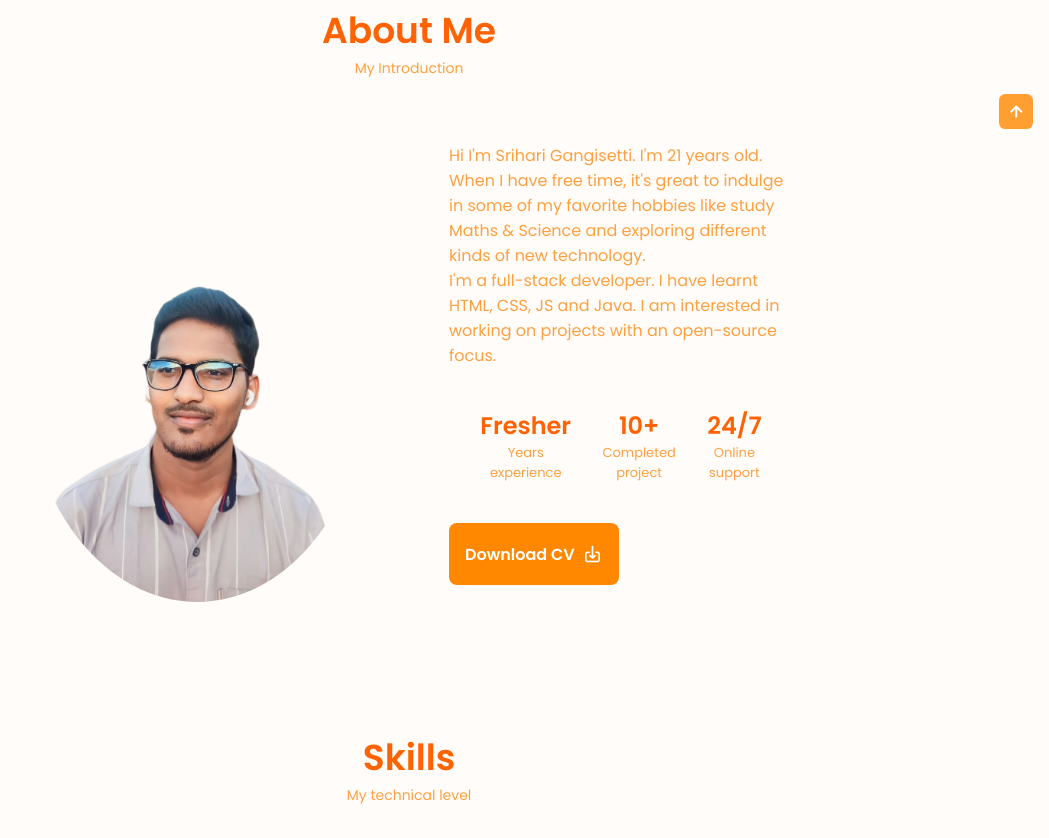
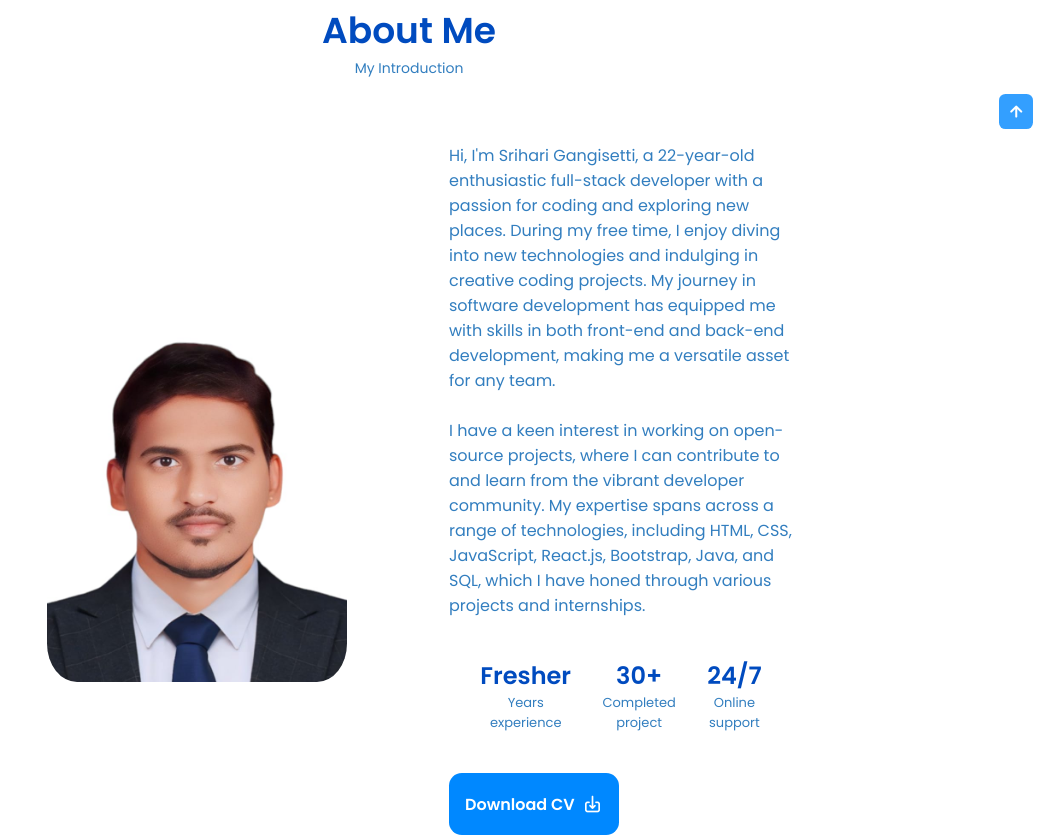
Before and after one commit to sriharishetty/Portfolio, a plain HTML site: page index.html in a window 1280 px wide. Shown: the part 831-1669 px from the top of the page, without its empty margins (231-1280 px from the left). Drawn offline with nearby package versions, Linux system fonts and the light colour scheme.

Commit message:
latest update

```diff
--- a/index.html
+++ b/index.html
@@ -19,7 +19,7 @@
   <!--==================== CSS ====================-->
   <link rel="stylesheet" href="style.css" />
 
-  <title>Portfolio - Srihari</title>
+  <title>Srihari Gangisetti | Full Stack Developer & Tech Enthusiast</title>
 
   <!--==================== Favicon ====================-->
   <link rel="shortcut icon" href="/Materials/img/professional-portfolio.png" type="image/png">
@@ -34,7 +34,7 @@
   <!--==================== HEADER ====================-->
   <header class="header" id="header">
     <nav class="nav container">
-      <a href="#" class="nav__logo">Portfolio</a>
+      <a href="#" class="nav__logo">DevHub by Srihari</a>
 
       <div data-aos="fade-in" class="nav__menu" id="nav-menu">
         <ul class="nav__list grid">
@@ -98,16 +98,16 @@
             <a href="mailto:iam.gangisettisrihari@gmail.com" target="_blank" class="home__social-icon">
               <i class="uil uil-envelope-alt"></i>
             </a>
-            <a href="https://www.instagram.com/_iam.srihari_/" target="_blank" class="home__social-icon">
+            <a href="https://www.instagram.com/_.sriharishetty._/" target="_blank" class="home__social-icon">
               <i class="uil uil-instagram-alt"></i>
             </a>
-            <a href="https://www.facebook.com/sriharigangisetti2002" target="_blank" class="home__social-icon">
+            <a href="https://www.facebook.com/iamsriharishetty" target="_blank" class="home__social-icon">
               <i class="uil uil-facebook"></i>
             </a>
-            <a href="https://github.com/sriharigangisetti" target="_blank" class="home__social-icon">
+            <a href="https://github.com/sriharishetty" target="_blank" class="home__social-icon">
               <i class="uil uil-github"></i>
             </a>
-            <a href="https://youtube.com/@thedevlab_?si=-BgHH7tqSYaQ20f1" target="_blank" class="home__social-icon">
+            <a href="" target="_blank" class="home__social-icon">
               <i class="uil uil-youtube"></i>
             </a>
           </div>
@@ -162,16 +162,17 @@
       <span class="section__subtitle"> My Introduction</span>
 
       <div data-aos="fade-left" class="about__container container grid">
-        <img src="Materials/img/Profile1.png" alt="" class="about__img" />
+        <img src="Materials/img/profile2.jpg" alt="" class="about__img" />
 
         <div class="about__data">
           <p class="about__description">
-            Hi I'm Srihari Gangisetti. I'm 21 years old. When I have free time, it's
-            great to indulge in some of my favorite hobbies like study Maths & Science and exploring
-            different kinds of new technology. <br>
-
-            I'm a full-stack developer. I have learnt HTML, CSS, JS and Java. I am interested in
-            working on projects with an open-source focus.
+            Hi, I'm Srihari Gangisetti, a 22-year-old enthusiastic full-stack developer with a passion for coding and exploring new
+            places. During my free time, I enjoy diving into new technologies and indulging in creative coding projects. My journey
+            in software development has equipped me with skills in both front-end and back-end development, making me a versatile
+            asset for any team. <br> <br>
+            I have a keen interest in working on open-source projects, where I can contribute to and learn from the vibrant
+            developer community. My expertise spans across a range of technologies, including HTML, CSS, JavaScript, React.js,
+            Bootstrap, Java, and SQL, which I have honed through various projects and internships.
           </p>
 
           <div class="about_info">
@@ -181,7 +182,7 @@
                 experience</span>
             </div>
             <div>
-              <span class="about__info-title">10+</span>
+              <span class="about__info-title">30+</span>
               <span class="about__info-name">Completed <br />
                 project</span>
             </div>
@@ -290,14 +291,7 @@
 
             <div class="skills__list grid">
               <div class="skills__data">
-                <div class="skills__titles">
-                  <h3 class="skills__name"><img src="/Materials/skill icons/php.png" class="skills__logo" width="20px" alt=""> PHP
-                  </h3>
-                  <span class="skills__number">95%</span>
-                </div>
-                <div class="skills__bar">
-                  <span class="skills__percentage skills__php"></span>
-                </div>
+
               </div>
 
               <div class="skills__data">
@@ -664,7 +658,7 @@
             <i class="uil uil-github-alt contact__icon"></i>
             <div>
               <h3 class="contact__title">Github</h3>
-              <span class="contact__subtitle">https://github.com/sriharigangisetti </span>
+              <span class="contact__subtitle">https://github.com/sriharishetty </span>
             </div>
           </div>
         </div>
@@ -727,11 +721,11 @@
         </ul>
 
         <div class="footer__socials">
-          <a href="https://www.instagram.com/_.srihari_gangisetti._/" target="_blank" class="footer__social">
+          <a href="https://www.instagram.com/_.sriharishetty._/" target="_blank" class="footer__social">
             <i class="uil uil-instagram"></i></a>
           </a>
 
-          <a href="https://github.com/sriharigangisetti" target="_blank" class="footer__social">
+          <a href="https://github.com/sriharishetty" target="_blank" class="footer__social">
             <i class="uil uil-github-alt"></i></a>
           </a>
 
--- a/style.css
+++ b/style.css
@@ -9,18 +9,18 @@
   /* Change favorite color */
   --hue-color: 225;
   /* RGB color mode */
---first-color: rgb(255, 136, 0); /* Orange */
---first-color-second: rgb(255, 136, 0); /* Orange */
---first-color-alt: rgb(255, 120, 0); /* Orange with slightly lower intensity */
---first-color-lighter: rgb(255, 187, 128); /* Lighter shade of orange */
---title-color: rgb(255, 98, 0); /* Darker shade of orange for titles */
---text-color: rgb(255, 160, 64); /* Text color with a lighter orange shade */
---text-color-light: rgb(255, 198, 128); /* Lighter text color */
---input-color: rgb(255, 218, 179); /* Lighter shade of orange for input */
---body-color: rgb(255, 252, 249); /* Very light orange for the body */
---scroll-bar-color: rgb(255, 186, 128); /* A shade of orange for the scrollbar */
---scroll-thumb-color: rgb(255, 165, 64); /* A darker shade for the scrollbar thumb */
- /* Converted from hsl(225, 12%, 80%) */
+    --first-color: rgb(0, 136, 255); /* Blue */
+    --first-color-second: rgb(0, 102, 191); /* Blue */
+    --first-color-alt: rgb(0, 90, 191); /* Blue with slightly lower intensity */
+    --first-color-lighter: rgb(90, 126, 170); /* Lighter shade of blue */
+    --title-color: rgb(0, 75, 191); /* Darker shade of blue for titles */
+    --text-color: rgb(50, 126, 191); /* Text color with a lighter blue shade */
+    --text-color-light: rgb(0, 0, 0); /* Lighter text color */
+    --input-color: rgb(141, 172, 191); /* Lighter shade of blue for input */
+    --body-color: rgb(255, 255, 255); /* Alice Blue for the body */
+    --scroll-bar-color: rgb(102, 148, 191); /* A shade of blue for the scrollbar */
+    --scroll-thumb-color: rgb(50, 129, 191); /* Blue */
+    --background-color: rgb(240, 240, 240); /* Light Grey */
 
   /*========== Font and typography ==========*/
   --body-font: 'Poppins', sans-serif;
@@ -53,6 +53,7 @@
   --z-fixed: 100;
   --z-modal: 1000;
 }
+
 
 /* Font size for large devices */
 @media screen and (min-width: 968px) {
@@ -219,11 +220,11 @@ img {
     padding: 2rem 1.5rem 4rem;
     box-shadow: 0 -1px 4px rgba(0, 0, 0, .15);
     border-radius: 1.5rem 1.5rem 0 0;
-    transition: .2s;
-    -webkit-transition: .2s;
-    -moz-transition: .2s;
-    -ms-transition: .2s;
-    -o-transition: .2s;
+    -o-transition: .3s;
+    -webkit-transition: .3s;
+    -moz-transition: .3s;
+    -ms-transition: .3s;
+    transition: .3s;
 }
 }
 
@@ -291,11 +292,11 @@ img {
 .home__social {
   display: grid;
   grid-template-columns: max-content;
-  row-gap: 1rem;
+  row-gap: 0.7rem;
 }
 
 .home__social-icon {
-  font-size: 1.25rem;
+  font-size: 1.5rem;
   color: var(--first-color);
 }
 
@@ -363,31 +364,31 @@ img {
   background-color: var(--first-color);
   color: #fff;
   padding: 1rem;
-  border-radius: .5rem;
+  -o-border-radius: .8rem;
   font-weight: var(--font-medium);
-  transition: .2s;
-  -webkit-transition: .2s;
-  -moz-transition: .2s;
-  -ms-transition: .2s;
-  -o-transition: .2s;
-  -webkit-border-radius: .5rem;
-  -moz-border-radius: .5rem;
-  -ms-border-radius: .5rem;
-  -o-border-radius: .5rem;
+  -o-transition: .3s;
+  -webkit-transition: .3s;
+  -moz-transition: .3s;
+  -ms-transition: .3s;
+  transition: .3s;
+  -webkit-border-radius: .8rem;
+  -moz-border-radius: .8rem;
+  -ms-border-radius: .8rem;
+  border-radius: .8rem;
 }
 
 .button:hover {
   background-color: var(--first-color-alt);
-  border-radius: 0rem;
+  -o-border-radius: 0rem;
   -webkit-border-radius: 0rem;
   -moz-border-radius: 0rem;
   -ms-border-radius: 0rem;
-  -o-border-radius: 0rem;
-  transition: 0.5s;
+  border-radius: 0rem;
+  -o-transition: 0.5s;
   -webkit-transition: 0.5s;
   -moz-transition: 0.5s;
   -ms-transition: 0.5s;
-  -o-transition: 0.5s;
+  transition: 0.5s;
 }
 
 .button__icon {
@@ -408,6 +409,7 @@ img {
 .button--flex {
   display: inline-flex;
   align-items: center;
+  border: none;
 }
 
 .button--small {
@@ -427,13 +429,13 @@ img {
 
 /*==================== ABOUT ====================*/
 .about__img {
-  border-radius: 50%;
+  -o-border-radius: 10%;
   justify-self: center;
   align-self: center;
-  -webkit-border-radius: 50%;
-  -moz-border-radius: 50%;
-  -ms-border-radius: 50%;
-  -o-border-radius: 50%;
+  -webkit-border-radius: 10%;
+  -moz-border-radius: 10%;
+  -ms-border-radius: 10%;
+  border-radius: 10%;
 }
 
 .about__description {
@@ -553,10 +555,6 @@ img {
 }
 
 .skills__react {
-  width: 95%;
-}
-
-.skills__php {
   width: 95%;
 }
 
@@ -769,11 +767,11 @@ img {
   width: 232px;
   margin-bottom: 50px;
   justify-self: center;
-  border-radius: 20%;
+  -o-border-radius: 20%;
   -webkit-border-radius: 20%;
   -moz-border-radius: 20%;
   -ms-border-radius: 20%;
-  -o-border-radius: 20%;
+  border-radius: 20%;
 }
 
 /*==================== CONTACT ME ====================*/
@@ -803,20 +801,19 @@ img {
 }
 
 .contact__content {
-  background-color: var(--input-color);
   border-radius: .5rem;
   padding: .75rem 1rem .25rem;
 }
 
 .contact__label {
   font-size: var(--smaller-font-size);
-  color: var(--title-color);
+  color: rgb(125, 125, 125);
 }
 
 .contact__input {
   width: 100%;
-  background-color: var(--input-color);
-  color: var(--text-color);
+  background-color: rgb(166, 205, 255);
+  color: rgb(0, 0, 0);
   font-family: var(--body-font);
   font-size: var(--normal-font-size);
   border: none;
@@ -1097,7 +1094,7 @@ footer .footer__social a:hover {
   }
 
   .about__img {
-    width: 350px;
+    width: 300px;
   }
 
   .about__description {
@@ -1290,10 +1287,10 @@ footer .footer__social a:hover {
 /*==================== Skills logo ====================*/
 .skills__logo:hover{
   transform: translateY(-.25rem);
-  transition: 0.5s;
+  -o-transition: 0.5s;
   -webkit-transition: 0.5s;
   -moz-transition: 0.5s;
   -ms-transition: 0.5s;
-  -o-transition: 0.5s;
+  transition: 0.5s;
   cursor: pointer;
 }
```
Also changed, not shown: Materials/img/Profile1.png (deleted), Materials/img/image.png (added), Materials/img/profile2.jpg (added), 2 other files.
